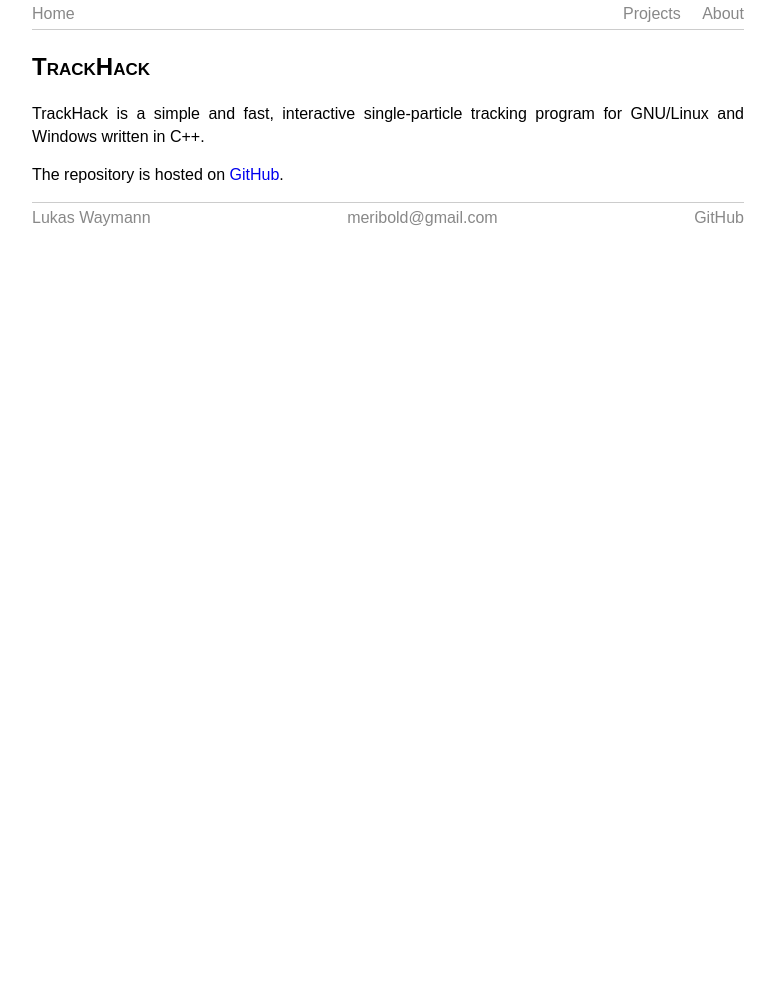
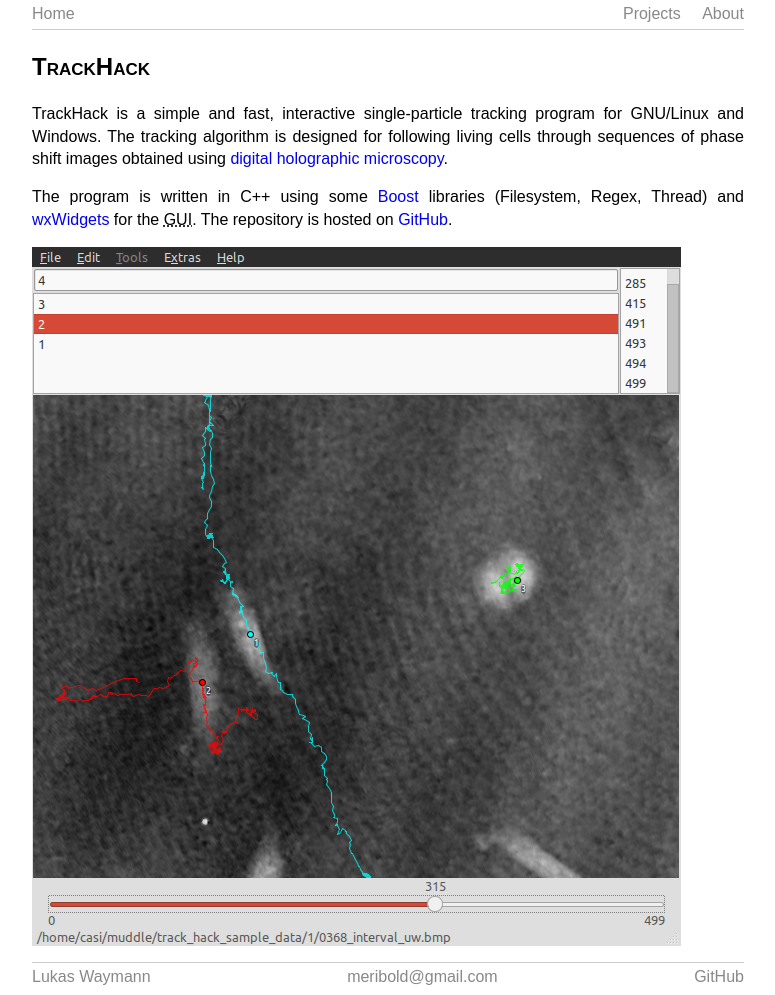
Before and after one commit to meribold/meribold.org, a Jekyll site: the page built from _projects/trackhack.md, in a window 1280 px wide. Shown: the whole page, without its empty margins (252-1027 px from the left). Built offline with Jekyll 4.4.1, drawn with Linux system fonts in a browser that asks for light colours; before the commit the page ends 900 px from its top, so only the background shows below that.

Commit message:
Expand TrackHack project page

```diff
--- a/_projects/trackhack.md
+++ b/_projects/trackhack.md
@@ -5,10 +5,21 @@ description: Single-particle tracking program written in C++
 ---
 
 TrackHack is a simple and fast, interactive single-particle tracking program for GNU/Linux
-and Windows written in C++.
+and Windows.  The tracking algorithm is designed for following living cells
+through sequences of phase shift images obtained using [digital holographic
+microscopy][dhm].
 
-The repository is hosted on [GitHub][].
+The program is written in C++ using some [Boost][] libraries (Filesystem, Regex, Thread)
+and [wxWidgets][] for the GUI.  The repository is hosted on [GitHub][].
 
+![screenshot]
+
+[dhm]: https://en.wikipedia.org/wiki/Digital_holographic_microscopy
+[Boost]: https://en.wikipedia.org/wiki/Boost_(C%2B%2B_libraries)
+[wxWidgets]: https://en.wikipedia.org/wiki/WxWidgets
+[screenshot]: {{ site.url }}/assets/trackhack-screenshot.png
 [GitHub]: https://github.com/meribold/TrackHack
 
+*[GUI]: Graphical user interface
+
 <!-- vim: set tw=90 sts=-1 sw=4 et spell: -->
```
Also changed, not shown: assets/trackhack-screenshot.png (added).
